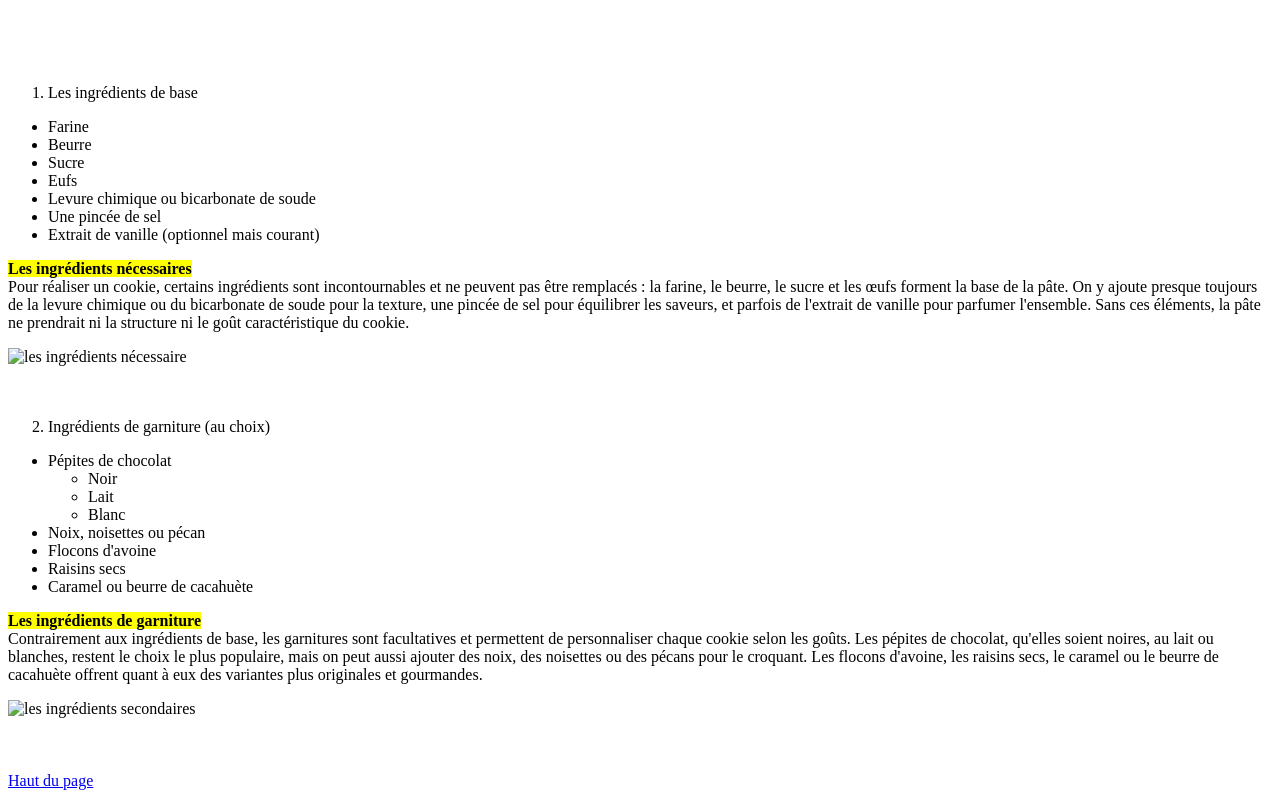
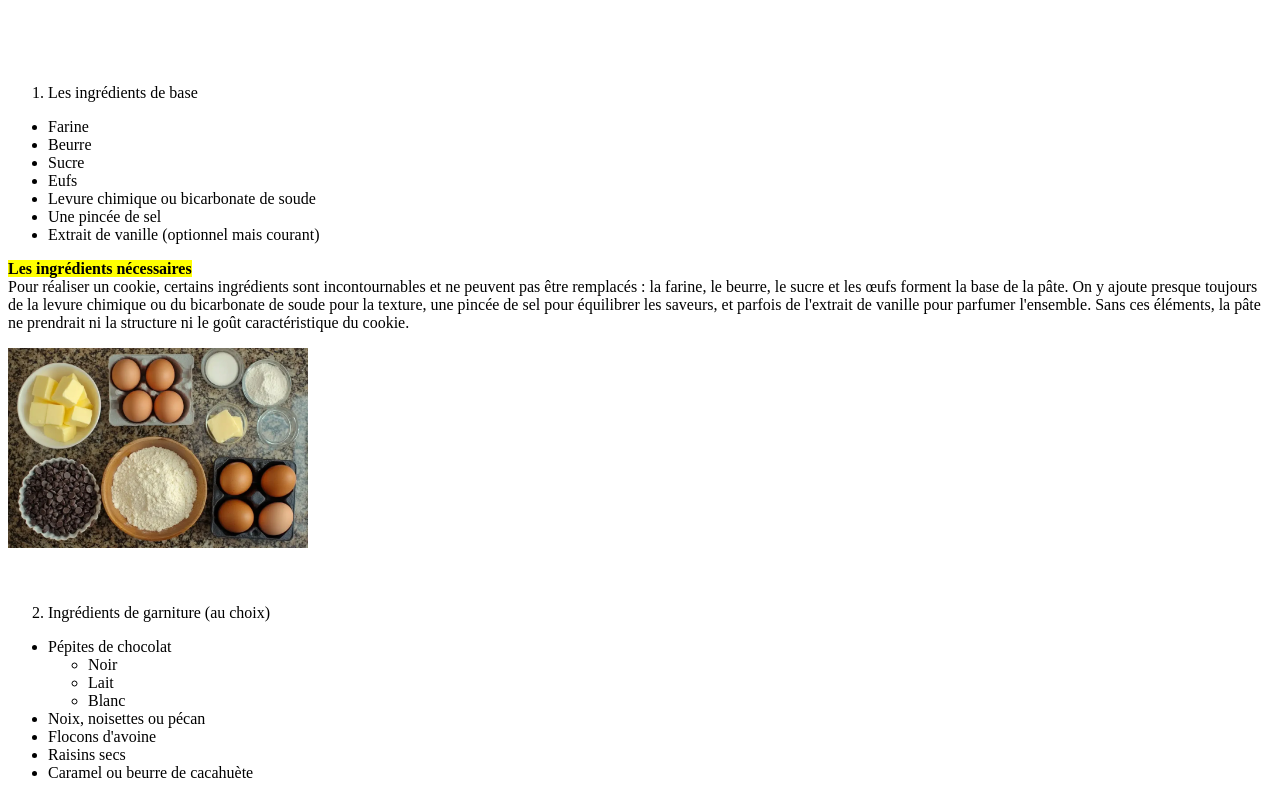
Before and after one commit to yussff0/dm-html, a plain HTML site: page pages/recette.html in a window 1280 px wide. Shown: the part 136-931 px from the top of the page. Drawn offline with Linux system fonts and the light colour scheme; the site is published under a folder, as on GitHub Pages, so addresses that start at the root find nothing.

Commit message:
Update image paths in recette.html

```diff
--- a/pages/recette.html
+++ b/pages/recette.html
@@ -41,7 +41,7 @@
       de vanille pour parfumer l'ensemble. Sans ces éléments, la pâte ne prendrait ni la structure ni le goût
       caractéristique du cookie.
     </p>
-    <img src="/images/ingrédients.webp" width="300" alt="les ingrédients nécessaire" />
+    <img src="../images/ingrédients.webp" width="300" alt="les ingrédients nécessaire" />
 
     <br />
     <br />
@@ -74,7 +74,7 @@
       d'avoine, les raisins secs, le caramel ou le beurre de cacahuète offrent quant à eux des variantes plus
       originales et gourmandes.
     </p>
-    <img src="/images/pepites.jpg" width="300" alt="les ingrédients secondaires" />
+    <img src="../images/pepites.jpg" width="300" alt="les ingrédients secondaires" />
     <br />
     <br />
     <br />
```
